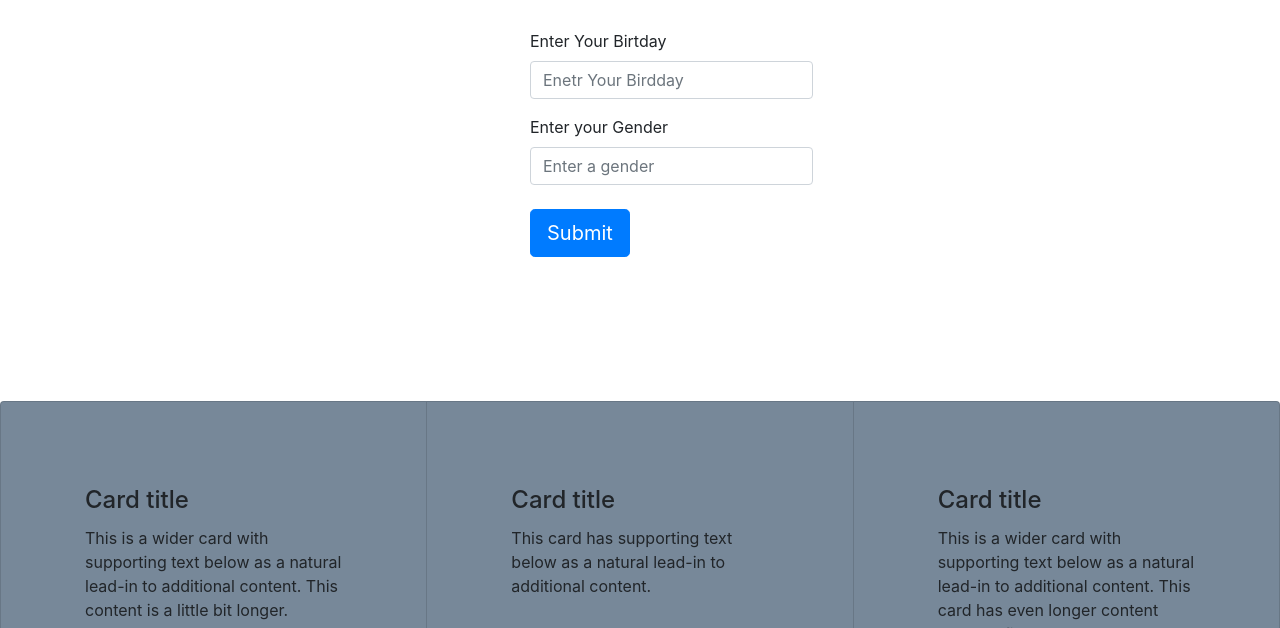
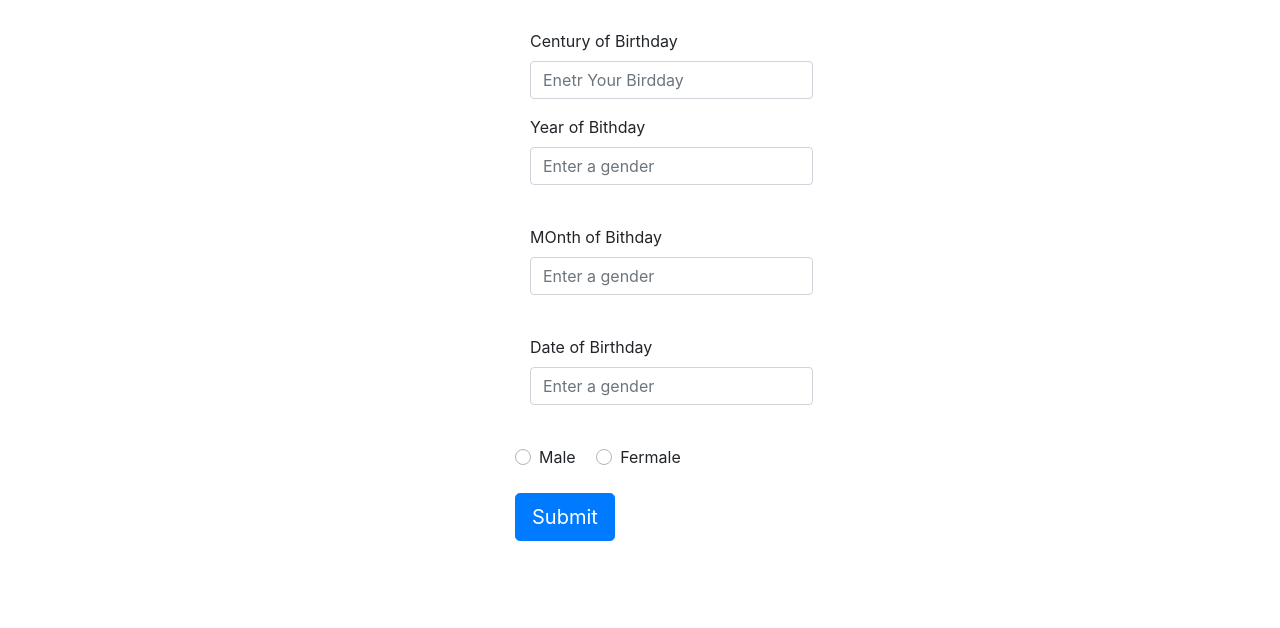
Before and after one commit to FrancineU/Assessment2, a plain HTML site: page index.html in a window 1280 px wide. Shown: the part 172-800 px from the top of the page. Drawn offline with nearby package versions, Linux system fonts and the light colour scheme.

Commit message:
editing my form with new text-field and radio

```diff
--- a/css/styles.css
+++ b/css/styles.css
@@ -1,12 +1,9 @@
 
 .card{
     padding: 5%;
-    margin-top: 20%;
+    margin-top: 10%;
     background-color: lightslategray;
 }
 form{
 margin-left: 40%;
 }
-.card{
-    margin-top: 10%;
-}
--- a/index.html
+++ b/index.html
@@ -34,17 +34,42 @@
     <form >
       <div class="col-sm-5">
       <div class="form-group "   >
-        <label for="formGroupExampleInput">Enter Your Birtday</label>
+        <label for="formGroupExampleInput">Century of Birthday</label>
         <input type="text" class="form-control" id="formGroupExampleInput" placeholder="Enetr Your Birdday">
       </div>
     </div>
     <div class="col-sm-5">
             <div class="form-group">
-        <label for="formGroupExampleInput2">Enter your Gender</label>
+        <label for="formGroupExampleInput2">Year of Bithday</label>
         <input type="text" class="form-control" id="formGroupExampleInput2" placeholder="Enter a gender"><br>
-        <button type="button" class="btn btn-primary btn-lg">Submit</button>
+
       </div>
     </div>
+    <div class="col-sm-5">
+      <div class="form-group">
+  <label for="formGroupExampleInput2">MOnth of Bithday</label>
+  <input type="text" class="form-control" id="formGroupExampleInput2" placeholder="Enter a gender"><br>
+
+</div>
+</div>
+<div class="col-sm-5">
+  <div class="form-group">
+<label for="formGroupExampleInput2">Date of Birthday</label>
+<input type="text" class="form-control" id="formGroupExampleInput2" placeholder="Enter a gender"><br>
+
+</div>
+</div>
+<div class="custom-control custom-radio custom-control-inline">
+  <input type="radio" class="custom-control-input" id="defaultInline1" name="inlineDefaultRadiosExample">
+  <label class="custom-control-label" for="defaultInline1">Male</label>
+</div>
+
+<div class="custom-control custom-radio custom-control-inline">
+  <input type="radio" class="custom-control-input" id="defaultInline2" name="inlineDefaultRadiosExample">
+  <label class="custom-control-label" for="defaultInline2">Fermale</label>
+</div>
+<br> <br>
+  <button type="button" class="btn btn-primary btn-lg">Submit</button>
 
     </form>
       </div>
```
